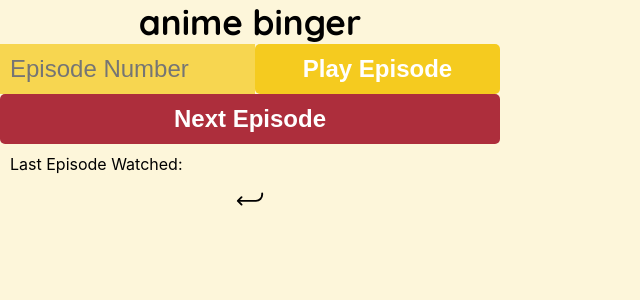
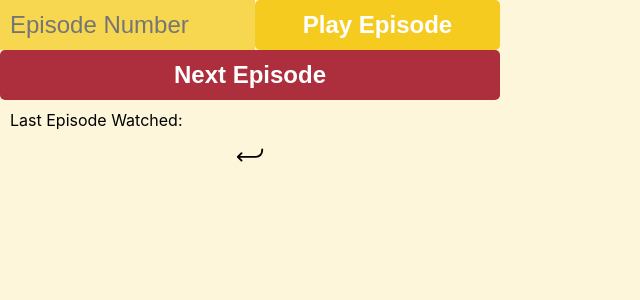
Before and after one commit to NivOzer/Anime-Binger, a React (Create React App) app: page /#/anime in a window 1280 px wide. Shown: the top 300 px of the page, without its empty margins (0-640 px from the left). Built offline with nearby package versions, Linux system fonts and the light colour scheme; a web font is replaced by a local one.

Commit message:
Formatted stirng title for each anime

```diff
--- a/src/components/Anime.tsx
+++ b/src/components/Anime.tsx
@@ -17,8 +17,7 @@ import { Link, useLocation } from "react-router-dom";
 function Anime() {
   const locationData = useLocation();
   const animeName = new URLSearchParams(locationData.search).get("animeName");
-
-  console.log(animeName);
+  const formattedAnimeName = animeName?.replace(/([A-Z])/g, " $1").trim();
 
   const [episodeNumber, setEpisodeNumber] = React.useState("");
   const handleNumberChange = (event: any) => {
@@ -30,7 +29,7 @@ function Anime() {
   return (
     <div>
       <div className="AnimeHeader">
-        <h1>anime binger</h1>
+        <h1>{formattedAnimeName}</h1>
       </div>
       <div className="AnimeContainer">
         <div className="episodeNumPlay">
```
